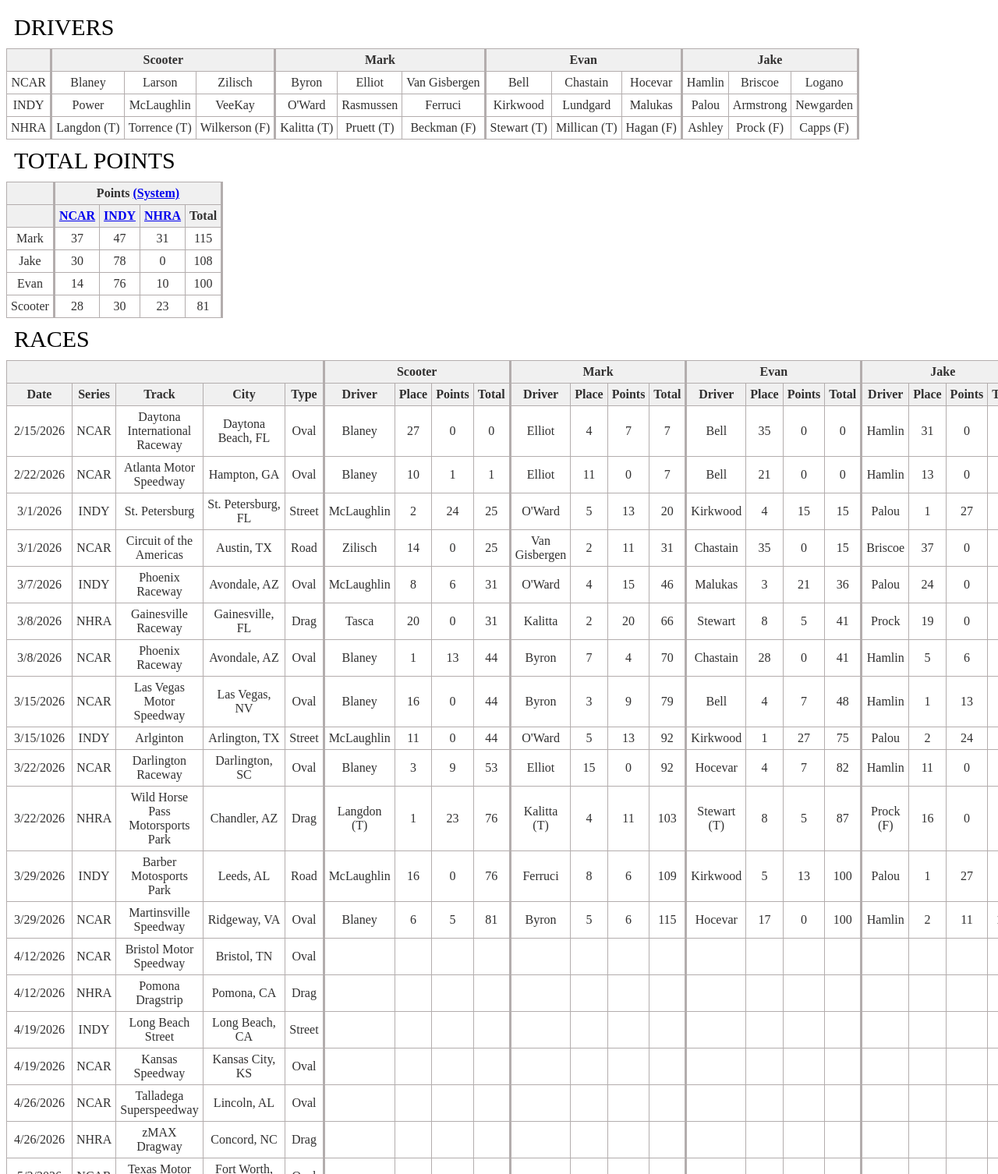
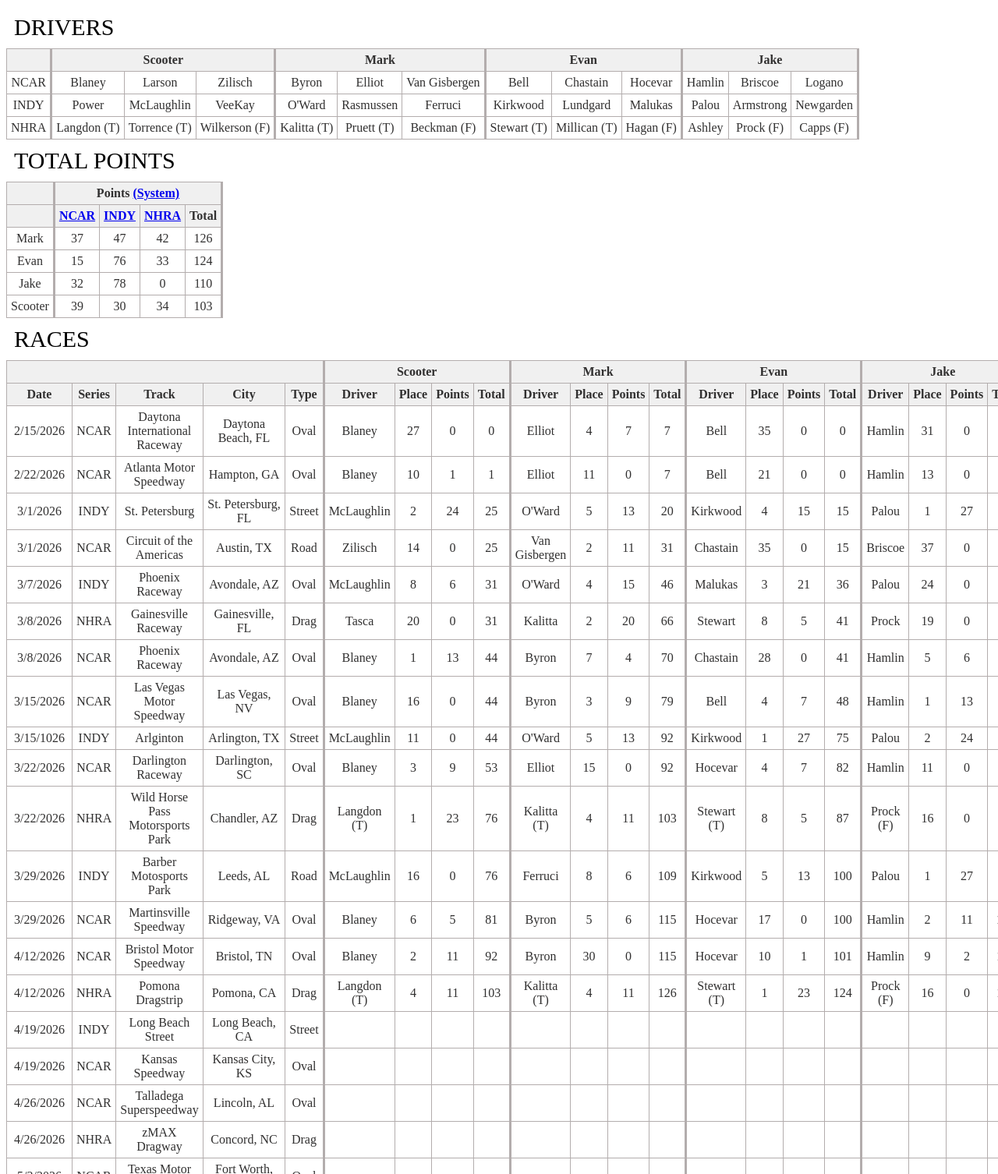
Before and after one commit to ctsv07/ctsv07.github.io, a plain HTML site: page index.html in a window 1280 px wide. Shown: the top 1506 px of the page at 78% size. Drawn offline with Linux system fonts and the light colour scheme.

Commit message:
week updates

```diff
--- a/index.html
+++ b/index.html
@@ -89,19 +89,19 @@
 <tbody>
 <tr>
     <td class="strong">Mark</td>
-        <td>37</td><td>47</td><td>31</td><td class="strong">115</td>
+        <td>37</td><td>47</td><td>42</td><td class="strong">126</td>
+</tr>
+<tr>
+    <td class="strong">Evan</td>
+        <td>15</td><td>76</td><td>33</td><td class="strong">124</td>
 </tr>
 <tr>
     <td class="strong">Jake</td>
-        <td>30</td><td>78</td><td>0</td><td class="strong">108</td>
-</tr>
-<tr>
-    <td class="strong">Evan</td>
-        <td>14</td><td>76</td><td>10</td><td class="strong">100</td>
+        <td>32</td><td>78</td><td>0</td><td class="strong">110</td>
 </tr>
 <tr>
     <td class="strong">Scooter</td>
-        <td>28</td><td>30</td><td>23</td><td class="strong">81</td>
+        <td>39</td><td>30</td><td>34</td><td class="strong">103</td>
 </tr>
 </tbody>
 </table>
@@ -235,17 +235,17 @@
 </tr>
 <tr>
     <td>4/12/2026</td><td>NCAR</td><td>Bristol Motor Speedway</td><td>Bristol, TN</td><td class="strong">Oval</td>
-    <td></td><td></td><td></td><td class="strong"></td>
-    <td></td><td></td><td></td><td class="strong"></td>
-    <td></td><td></td><td></td><td class="strong"></td>
-    <td></td><td></td><td></td><td class="strong"></td>
+    <td>Blaney</td><td>2</td><td>11</td><td class="strong">92</td>
+    <td>Byron</td><td>30</td><td>0</td><td class="strong">115</td>
+    <td>Hocevar</td><td>10</td><td>1</td><td class="strong">101</td>
+    <td>Hamlin</td><td>9</td><td>2</td><td class="strong">110</td>
 </tr>
 <tr>
     <td>4/12/2026</td><td>NHRA</td><td>Pomona Dragstrip</td><td>Pomona, CA</td><td class="strong">Drag</td>
-    <td></td><td></td><td></td><td class="strong"></td>
-    <td></td><td></td><td></td><td class="strong"></td>
-    <td></td><td></td><td></td><td class="strong"></td>
-    <td></td><td></td><td></td><td class="strong"></td>
+    <td>Langdon (T)</td><td>4</td><td>11</td><td class="strong">103</td>
+    <td>Kalitta (T)</td><td>4</td><td>11</td><td class="strong">126</td>
+    <td>Stewart (T)</td><td>1</td><td>23</td><td class="strong">124</td>
+    <td>Prock (F)</td><td>16</td><td>0</td><td class="strong">110</td>
 </tr>
 <tr>
     <td>4/19/2026</td><td>INDY</td><td>Long Beach Street</td><td>Long Beach, CA</td><td class="strong">Street</td>
```
Also changed, not shown: nascar_drivers.html (+18 -18 lines), nhra_drivers.html (+10 -10 lines), scripts/schedule.txt.
